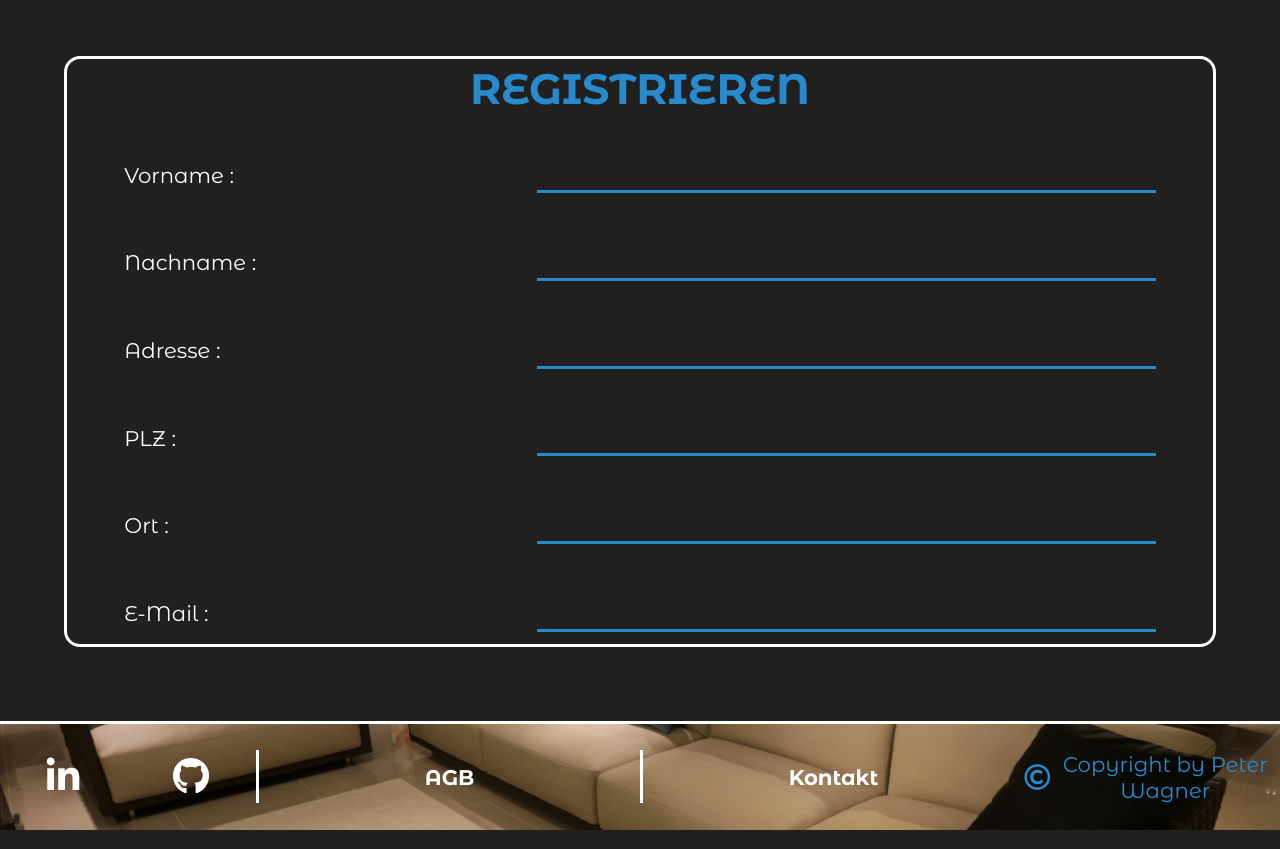
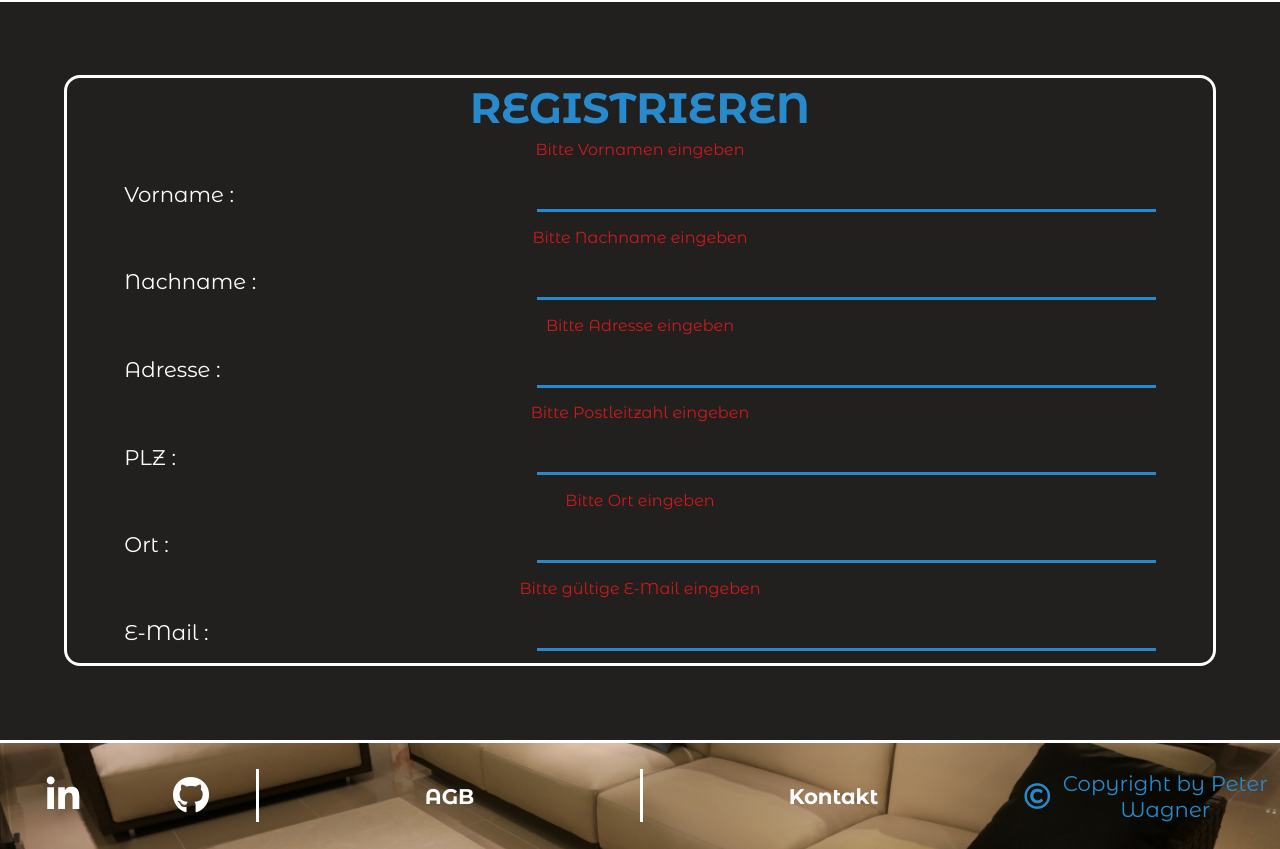
Before and after one commit to PWagner86/livingroom_visualiser, a PHP site: page /05_unterseiten/registrieren.php in a window 1280 px wide. Shown: the part 233-1082 px from the top of the page. Run offline with PHP 8.4, Linux system fonts and the light colour scheme.

Commit message:
added error messages if input field is empty. no sanatizing yet

```diff
--- a/02_styling/01_variables_&_rules/_variables.scss
+++ b/02_styling/01_variables_&_rules/_variables.scss
@@ -4,6 +4,7 @@ $mainFont: 'Montserrat Alternates', sans-serif;
 // Farben ----------------------------------------------------------->
 $darkGrey: rgb(34, 31, 31);
 $mainColor: #278ACC;
+$errorColor:  rgb(204, 27, 27);
 
 
 // Mixins ----------------------------------------------------------->
--- a/02_styling/02_startseite/start_style.css
+++ b/02_styling/02_startseite/start_style.css
@@ -120,6 +120,10 @@ input {
   font-family: "Montserrat Alternates", sans-serif;
   text-align: center;
   font-size: 2vmin;
+}
+
+.error p {
+  color: #cc1b1b;
 }
 
 body header {
--- a/02_styling/04_registrieren/registrieren_style.css
+++ b/02_styling/04_registrieren/registrieren_style.css
@@ -120,6 +120,10 @@ input {
   font-family: "Montserrat Alternates", sans-serif;
   text-align: center;
   font-size: 2vmin;
+}
+
+.error p {
+  color: #cc1b1b;
 }
 
 header {
@@ -479,6 +483,10 @@ input {
   font-size: 2vmin;
 }
 
+.error p {
+  color: #cc1b1b;
+}
+
 body header .registrieren-link a {
   color: #278ACC;
 }
--- a/05_unterseiten/registrieren.php
+++ b/05_unterseiten/registrieren.php
@@ -10,7 +10,18 @@ if( isset($_POST['vorname']) &&
     isset($_POST['plz']) &&
     isset($_POST['ort']) &&
     isset($_POST['email']) &&
-    isset($_POST['passwort'])
+    isset($_POST['passwort'])&&
+    isset($_POST['passwort2'])&&
+    isset($_POST['agb'])&&
+    !empty($_POST['vorname'])&&
+    !empty($_POST['nachname'])&&
+    !empty($_POST['adresse'])&&
+    !empty($_POST['plz'])&&
+    !empty($_POST['ort'])&&
+    !empty($_POST['email'])&&
+    !empty($_POST['passwort'])&&
+    !empty($_POST['passwort2'])&&
+    !empty($_POST['agb'])
 ){
     $vorname = $_POST['vorname'];
     $nachname = $_POST['nachname'];
@@ -29,6 +40,8 @@ if( isset($_POST['vorname']) &&
     // header('Location: login.php');
 
     echo 'Sie sind registriert und können sich nun einloggen.';
+}else{
+    echo 'Etwas ist schiefgelaufen';
 }
 
 ?>
@@ -56,9 +69,11 @@ if( isset($_POST['vorname']) &&
                 <h3>Registrieren</h3>
             </div>
             <div class="first-name-wrapper reg-wrapper" id="mobile-first-name">
+            <?php if(empty($_POST['vorname'])){?>
                 <div class="error">
-
+                <?php echo '<p>Bitte Vornamen eingeben</p>'?>
                 </div>
+            <?php }?>
                 <div class="first-name-input-wrapper input-wrapper">
                     <label for="vorname">Vorname :</label>
                     <input type="text" name="vorname">
@@ -66,9 +81,11 @@ if( isset($_POST['vorname']) &&
             </div>
             </div>
             <div class="last-name-wrapper reg-wrapper" id="mobile-last-name">
+            <?php if(empty($_POST['nachname'])){?>
                 <div class="error">
-
+                <?php echo '<p>Bitte Nachname eingeben</p>'?>
                 </div>
+            <?php }?>
                 <div class="last-name-input-wrapper input-wrapper">
                     <label for="nachname">Nachname :</label>
                     <input type="text" name="nachname">
@@ -77,9 +94,11 @@ if( isset($_POST['vorname']) &&
             <div class="placeholder-wrapper reg-wrapper" id="mobile-placeholder"></div>
             </div>
             <div class="adresse-wrapper reg-wrapper" id="mobile-adresse">
+            <?php if(empty($_POST['adresse'])){?>
                 <div class="error">
-
+                <?php echo '<p>Bitte Adresse eingeben</p>'?>
                 </div>
+            <?php }?>
                 <div class="adresse-input-wrapper input-wrapper">
                     <label for="adresse">Adresse :</label>
                     <input type="text" name="adresse">
@@ -87,9 +106,11 @@ if( isset($_POST['vorname']) &&
             </div>
             </div>
             <div class="plz-wrapper reg-wrapper" id="mobile-plz">
+            <?php if(empty($_POST['plz'])){?>
                 <div class="error">
-
+                <?php echo '<p>Bitte Postleitzahl eingeben</p>'?>
                 </div>
+            <?php }?>
                 <div class="plz-name-input-wrapper input-wrapper">
                     <label for="plz">PLZ :</label>
                     <input type="number" name="plz">
@@ -97,9 +118,11 @@ if( isset($_POST['vorname']) &&
             </div>
             </div>
             <div class="city-wrapper reg-wrapper" id="mobile-city">
+            <?php if(empty($_POST['ort'])){?>
                 <div class="error">
-
+                <?php echo '<p>Bitte Ort eingeben</p>'?>
                 </div>
+            <?php }?>
                 <div class="city-input-wrapper input-wrapper">
                     <label for="ort">Ort :</label>
                     <input type="text" name="ort">
@@ -107,9 +130,11 @@ if( isset($_POST['vorname']) &&
             </div>
             </div>
             <div class="email-wrapper reg-wrapper" id="mobile-email">
+            <?php if(empty($_POST['email'])){?>
                 <div class="error">
-
+                <?php echo '<p>Bitte gültige E-Mail eingeben</p>'?>
                 </div>
+            <?php }?>
                 <div class="email-input-wrapper input-wrapper">
                     <label for="email">E-Mail :</label>
                     <input type="email" name="email">
@@ -117,27 +142,33 @@ if( isset($_POST['vorname']) &&
             </div>
             </div>
             <div class="password-wrapper reg-wrapper" id="mobile-password">
+            <?php if(empty($_POST['passwort'])){?>
                 <div class="error">
-
+                <?php echo '<p>Bitte Passwort eingeben</p>'?>
                 </div>
+            <?php }?>
                 <div class="password-input-wrapper input-wrapper">
                     <label for="passwort">Passwort :</label>
                     <input type="password" name="passwort">
                 </div>
             </div>
             <div class="second-password-wrapper reg-wrapper" id="mobile-second-password">
+            <?php if(empty($_POST['passwort2'])){?>
                 <div class="error">
-
+                <?php echo '<p>Bitte Passwort nochmals eingeben</p>'?>
                 </div>
+            <?php }?>
                 <div class="second-password-input-wrapper input-wrapper">
                     <label for="passwort2">Passwort <br> wiederholen :</label>
                     <input type="password" name="passwort2">
                 </div>
             </div>
             <div class="agb-wrapper reg-wrapper" id="mobile-agb">
+            <?php if(empty($_POST['agb'])){?>
                 <div class="error">
-
+                <?php echo '<p>Bitte AGBs bestätigen</p>'?>
                 </div>
+            <?php }?>
                 <div class="agb-input-wrapper input-wrapper">
                     <label for="agb">Ich habe die AGB gelesen :</label>
                     <input type="checkbox" name="agb">
```
Also changed, not shown: 02_styling/01_variables_&_rules/_rules.scss (+7 -0 lines), 02_styling/03_login/login_style.css (+8 -0 lines), 02_styling/05_über/über_style.css (+8 -0 lines), 02_styling/06_news/news_style.css (+8 -0 lines), 5 other files.
